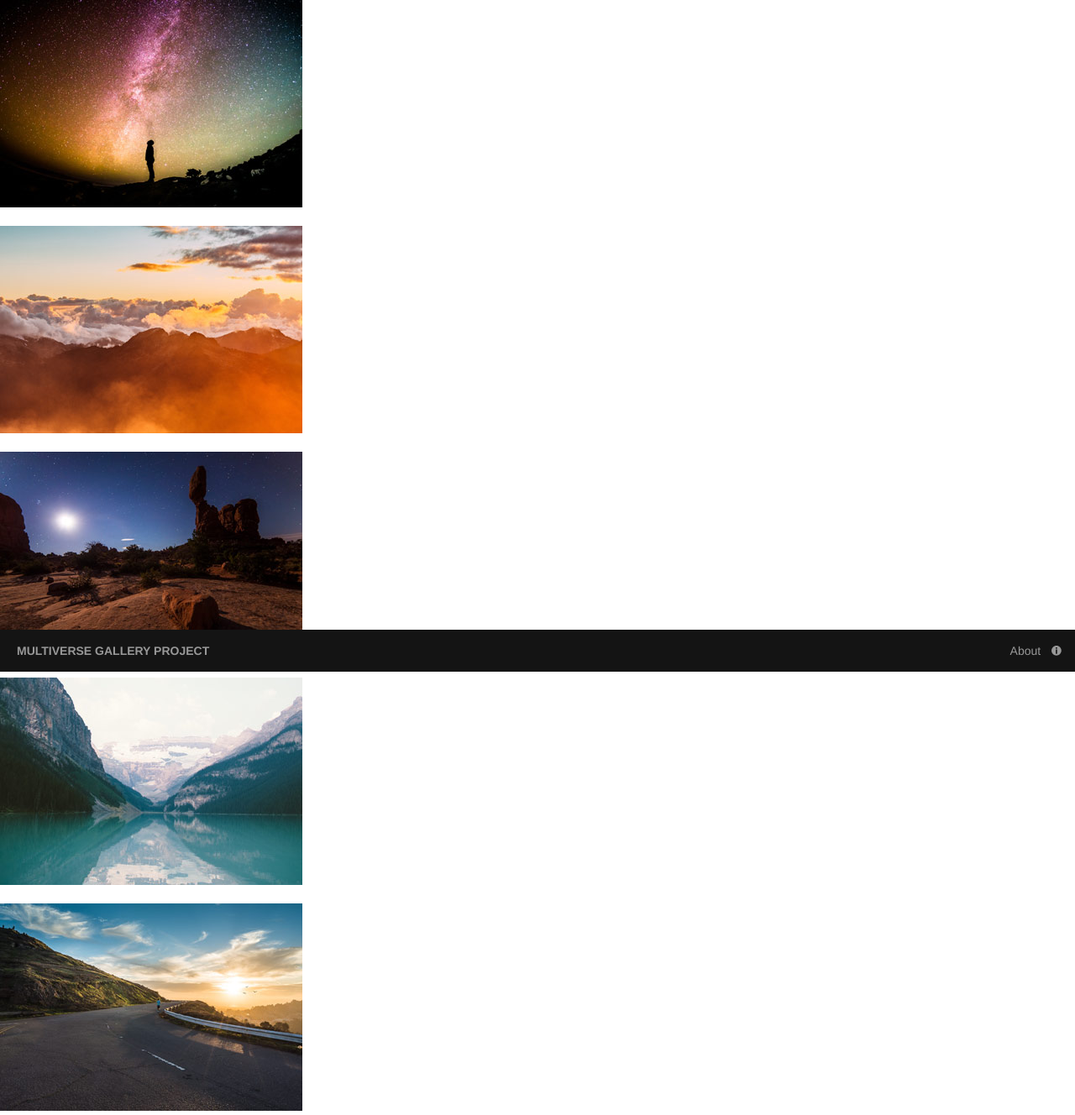
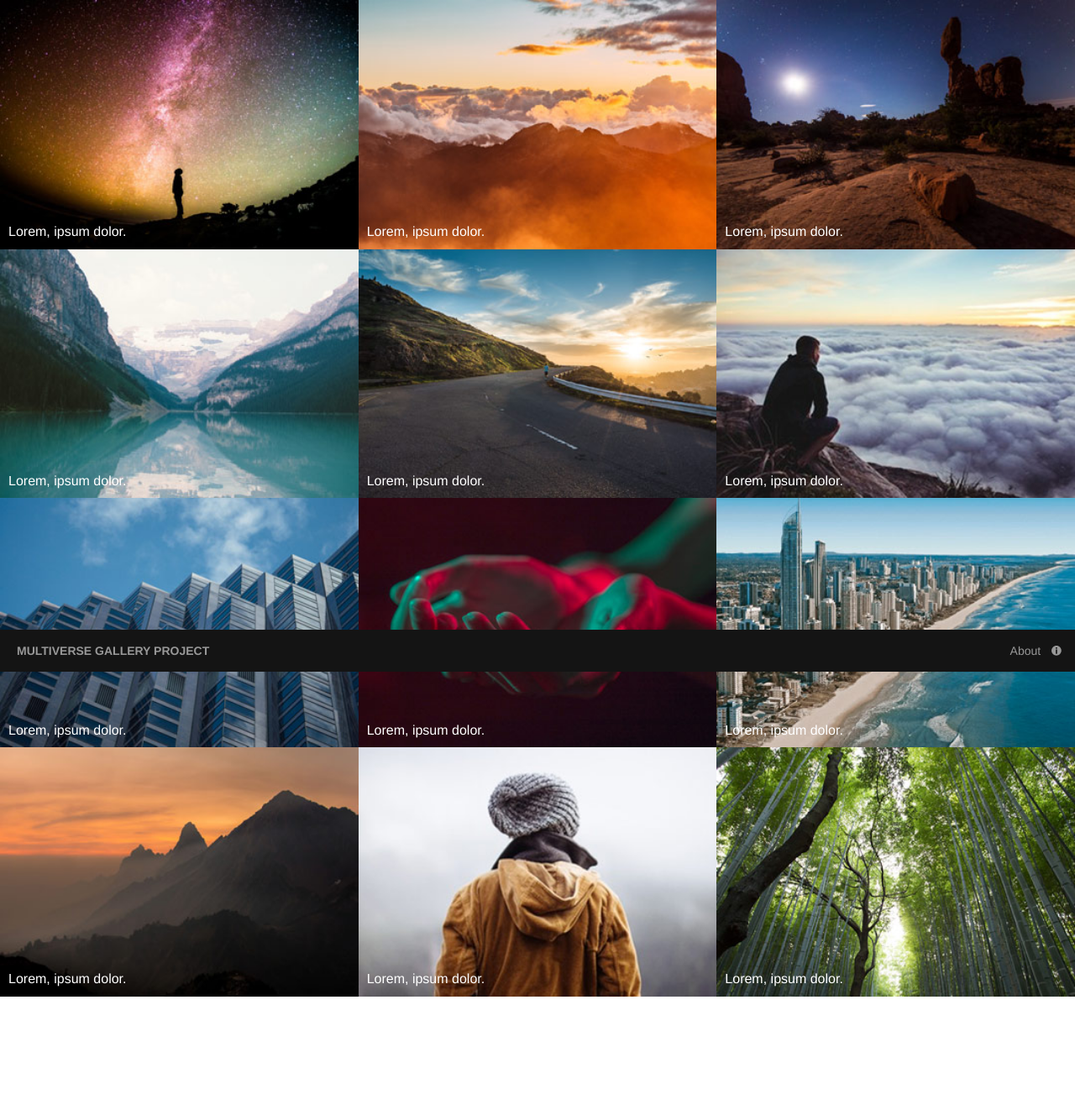
Before and after one commit to EuniceSp/Photo-Gallery-Project-CodeDamn, a plain HTML site: page index.html in a window 1280 px wide. Shown: the top 1328 px of the page at 84% size. After the commit the page ends 1237 px from the top, so only its background shows below. Drawn offline with Linux system fonts and the light colour scheme.

Commit message:
Desktop terminado

```diff
--- a/index.html
+++ b/index.html
@@ -10,6 +10,75 @@
 </head>
 
 <body>
+
+
+	<section id="gallery">
+
+		<div id="container" class="container1">
+			<img class="image" src="assets/1.jpg" alt="image1">
+			<div class="text"> Lorem, ipsum dolor. </div>
+		</div>
+
+		<div id="container" class="container2">
+			<img class="image" src="assets/2.jpg" alt="image2">
+			<div class="text"> Lorem, ipsum dolor. </div>
+		</div>
+
+		<div id="container" class="container3">
+			<img class="image" src="assets/3.jpg" alt="image3">
+			<div class="text"> Lorem, ipsum dolor. </div>
+		</div>
+
+		<div id="container" class="container4">
+			<img class="image" src="assets/4.jpg" alt="image4">
+			<div class="text"> Lorem, ipsum dolor. </div>
+		</div>
+
+		<div id="container" class="container5">
+			<img class="image" src="assets/5.jpg" alt="image5">
+			<div class="text"> Lorem, ipsum dolor. </div>
+		</div>
+
+		<div id="container" class="container6">
+			<img class="image" src="assets/6.jpg" alt="image6">
+			<div class="text"> Lorem, ipsum dolor. </div>
+		</div>
+
+		<div id="container" class="container7">
+			<img class="image" src="assets/7.jpg" alt="image7">
+			<div class="text"> Lorem, ipsum dolor. </div>
+		</div>
+
+		<div id="container" class="container8">
+			<img class="image" src="assets/8.jpg" alt="image8">
+			<div class="text"> Lorem, ipsum dolor. </div>
+		</div>
+
+		<div id="container" class="container9">
+			<img class="image" src="assets/9.jpg" alt="image9">
+			<div class="text"> Lorem, ipsum dolor. </div>
+		</div>
+
+		<div id="container" class="container10">
+			<img class="image" src="assets/10.jpg" alt="image10">
+			<div class="text"> Lorem, ipsum dolor. </div>
+		</div>
+
+		<div id="container" class="container11">
+			<img class="image" src="assets/11.jpg" alt="image11">
+			<div class="text"> Lorem, ipsum dolor. </div>
+		</div>
+
+		<div id="container" class="container12">
+			<img class="image" src="assets/12.jpg" alt="image12">
+			<div class="text"> Lorem, ipsum dolor. </div>
+		</div>
+
+		<div class="space">
+
+		</div>
+
+	</section>
 
 	<div id="inferior">
 
@@ -27,70 +96,6 @@
 
 	</div>
 
-	<section id="gallery">
-
-		<div class="container1">
-			<img class="image" src="assets/1.jpg" alt="image1">
-			<div class="text"> Lorem, ipsum dolor. </div>
-		</div>
-
-		<div class="container2">
-			<img class="image" src="assets/2.jpg" alt="image2">
-			<div class="text"> Lorem, ipsum dolor. </div>
-		</div>
-
-		<div class="container3">
-			<img class="image" src="assets/3.jpg" alt="image3">
-			<div class="text"> Lorem, ipsum dolor. </div>
-		</div>
-
-		<div class="container4">
-			<img class="image" src="assets/4.jpg" alt="image4">
-			<div class="text"> Lorem, ipsum dolor. </div>
-		</div>
-
-		<div class="container5">
-			<img class="image" src="assets/5.jpg" alt="image5">
-			<div class="text"> Lorem, ipsum dolor. </div>
-		</div>
-
-		<div class="container6">
-			<img class="image" src="assets/6.jpg" alt="image6">
-			<div class="text"> Lorem, ipsum dolor. </div>
-		</div>
-
-		<div class="container7">
-			<img class="image" src="assets/7.jpg" alt="image7">
-			<div class="text"> Lorem, ipsum dolor. </div>
-		</div>
-
-		<div class="container8">
-			<img class="image" src="assets/8.jpg" alt="image8">
-			<div class="text"> Lorem, ipsum dolor. </div>
-		</div>
-
-		<div class="container9">
-			<img class="image" src="assets/9.jpg" alt="image9">
-			<div class="text"> Lorem, ipsum dolor. </div>
-		</div>
-
-		<div class="container10">
-			<img class="image" src="assets/10.jpg" alt="image10">
-			<div class="text"> Lorem, ipsum dolor. </div>
-		</div>
-
-		<div class="container11">
-			<img class="image" src="assets/11.jpg" alt="image11">
-			<div class="text"> Lorem, ipsum dolor. </div>
-		</div>
-
-		<div class="container12">
-			<img class="image" src="assets/12.jpg" alt="image12">
-			<div class="text"> Lorem, ipsum dolor. </div>
-		</div>
-
-	</section>
-
 </body>
 
 </html>
--- a/style.css
+++ b/style.css
@@ -48,3 +48,85 @@ body {
     width: 18px;
     height: 18px;
 }
+
+#gallery{
+    width: 100vw;
+    display: grid;
+    grid-template-columns: 1fr 1fr 1fr;
+    grid-template-rows: 1fr 1fr 1fr 1fr 50px;
+    grid-template-areas:
+    "container1 container2 container3"
+    "container4 container5 container6"
+    "container7 container8 container9"
+    "container10 container11 container12"
+    "space space space";
+}
+
+.space{
+    grid-area: space;
+}
+
+.container1{
+    grid-area: container1;
+}
+
+.container2{
+    grid-area: container2;
+}
+
+.container3{
+    grid-area: container3;
+}
+
+.container4{
+    grid-area: container4;
+}
+
+.container5{
+    grid-area: container5;
+}
+
+.container6{
+    grid-area: container6;
+}
+
+.container7{
+    grid-area: container7;
+}
+
+.container8{
+    grid-area: container8;
+}
+
+.container9{
+    grid-area: container9;
+}
+
+.container10{
+    grid-area: container10;
+}
+
+.container11{
+    grid-area: container11;
+}
+
+.container12{
+    grid-area: container12;
+}
+
+#container{
+    position: relative;
+    display: inline-block;
+    text-align: center;
+}
+
+.text{
+    position: absolute;
+    top: 90%;
+    left: 10px;
+}
+
+.image{
+    width: 100%;
+    height: 100%;
+}
```
